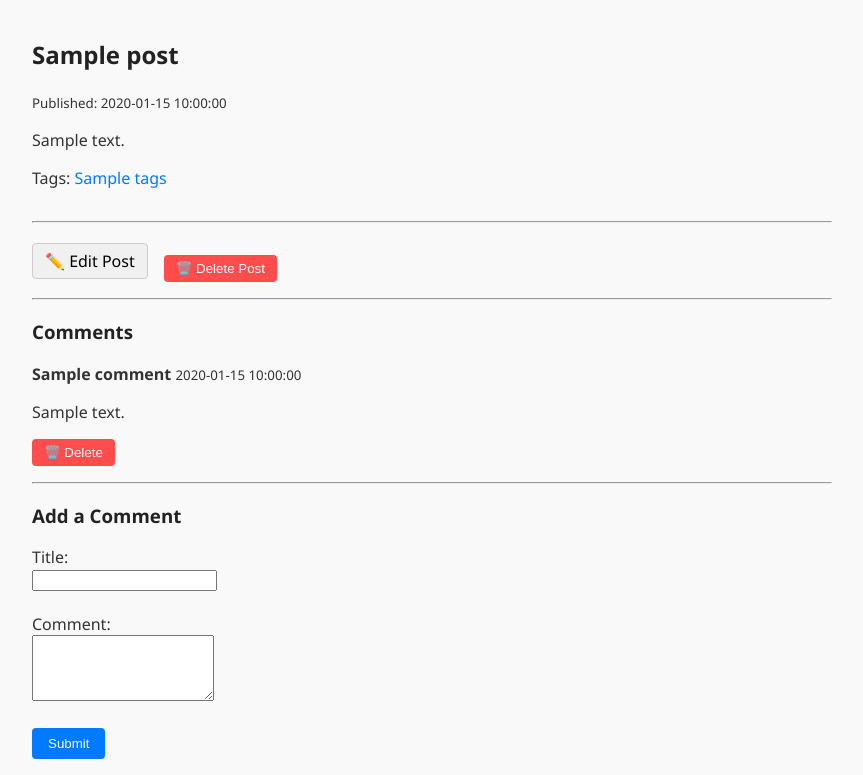
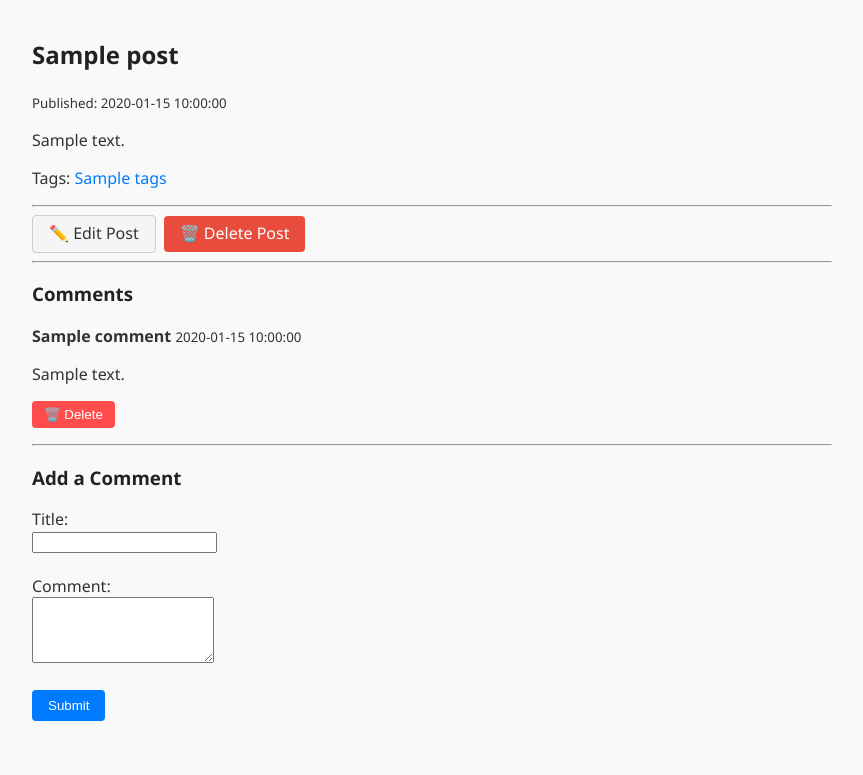
Before and after one commit to bjornum/main_assignment_blog, a Flask app: template app/templates/post_detail.html in a window 1280 px wide. Shown: the part 505-1280 px from the top of the page, without its empty margins (208-1071 px from the left). After the commit the page ends 1226 px from the top, so only its background shows below. Run offline with Flask 3, Linux system fonts and the light colour scheme; the visitor is signed in with stand-in values (Sample User, id 1); the template is opened without the code that fills it: most values are stand-ins (such as "Sample title", 1, 10 or a date in 2020).

Commit message:
Button alignment and css cleanup
Aligned the edit and delete button for admin.

Commented and cleaned the css up for now

```diff
--- a/app/static/style.css
+++ b/app/static/style.css
@@ -1,3 +1,7 @@
+/* ============================
+   Global Styles and Reset
+============================ */
+
 body {
   font-family: "Segoe UI", Tahoma, Geneva, Verdana, sans-serif;
   background-color: #f9f9f9;
@@ -5,6 +9,25 @@ body {
   margin: 0;
   padding: 0;
 }
+
+h1,
+h2,
+h3 {
+  color: #222;
+}
+
+a {
+  color: #007bff;
+  text-decoration: none;
+}
+
+a:hover {
+  text-decoration: underline;
+}
+
+/* ============================
+   Header Styles
+============================ */
 
 header {
   text-align: center;
@@ -30,24 +53,10 @@ main {
   padding: 1rem;
 }
 
-h1,
-h2,
-h3 {
-  color: #222;
-}
+/* ============================
+   Flash Messages
+============================ */
 
-a {
-  color: #007bff;
-  text-decoration: none;
-}
-
-a:hover {
-  text-decoration: underline;
-}
-
-article {
-  margin-bottom: 2rem;
-}
 .flashes {
   list-style: none;
   padding: 1rem;
@@ -56,10 +65,16 @@ article {
 .flashes li.success {
   color: green;
 }
+
 .flashes li.error {
   color: red;
 }
 
+/* ============================
+   Button Styles
+============================ */
+
+/* Generic button link style (Edit Post, etc.) */
 .button-link {
   background-color: #f0f0f0;
   padding: 6px 12px;
@@ -74,6 +89,7 @@ article {
   background-color: #e0e0e0;
 }
 
+/* Destructive action button (Delete Post) */
 .button-danger {
   background-color: #ff4d4d;
   color: white;
@@ -87,6 +103,7 @@ article {
   background-color: #d93636;
 }
 
+/* General button and submit styles */
 button,
 input[type="submit"] {
   background-color: #007bff;
@@ -102,13 +119,18 @@ input[type="submit"]:hover {
   background-color: #0056b3;
 }
 
-/* 404 page */
+/* ============================
+   404 Page Styling
+============================ */
+
 .title-404 {
   font-size: 4rem;
   margin-bottom: 0.5rem;
 }
 
-/* Search */
+/* ============================
+   Search Bar Styling
+============================ */
 
 .search-wrapper {
   position: relative;
@@ -148,6 +170,10 @@ input[type="submit"]:hover {
   pointer-events: none;
 }
 
+/* ============================
+   Post Card Styles
+============================ */
+
 .post {
   background-color: white;
   border-radius: 8px;
@@ -156,7 +182,7 @@ input[type="submit"]:hover {
   margin-bottom: 1.5rem;
 }
 
-/* Making the images from picsum more scalable */
+/* Responsive image for post thumbnails */
 .post img {
   width: 100%;
   max-height: 250px;
@@ -165,6 +191,46 @@ input[type="submit"]:hover {
   margin-bottom: 1rem;
 }
 
-form {
-  margin-top: 1rem;
+/* Post buttons container (Edit/Delete) */
+.post-buttons {
+  display: flex;
+  gap: 0.5rem;
+  align-items: center;
 }
+
+/* Button alignment within post buttons */
+.post-buttons a.button-link,
+.post-buttons form button {
+  display: inline-flex;
+  align-items: center;
+  justify-content: center;
+  padding: 0.5rem 1rem;
+  border-radius: 4px;
+  font-size: 1rem;
+  font-family: inherit;
+  line-height: 1.2;
+}
+
+/* Specific styles for the Edit Post link */
+.post-buttons a.button-link {
+  background-color: #f5f5f5;
+  border: 1px solid #ccc;
+  color: #333;
+  text-decoration: none;
+}
+
+.post-buttons a.button-link:hover {
+  background-color: #e2e2e2;
+}
+
+/* Specific styles for the Delete Post button */
+.post-buttons form button {
+  background-color: #e74c3c;
+  color: white;
+  border: none;
+  cursor: pointer;
+}
+
+.post-buttons form button:hover {
+  background-color: #c0392b;
+}
--- a/app/templates/home.html
+++ b/app/templates/home.html
@@ -1,6 +1,5 @@
 {% extends "base.html" %} {% block title %}Home{% endblock %} {% block content
 %}
-<a href="{{ url_for('main.create_post') }}">+ Create New Post</a>
 <form id="searchForm" class="search-input-container">
   <div class="search-wrapper">
     <span class="search-icon">🔍</span>
--- a/app/templates/post_detail.html
+++ b/app/templates/post_detail.html
@@ -25,7 +25,7 @@ block content %}
 <hr />
 
 {% if session.role == 'admin' %}
-<div style="margin: 1em 0; display: flex; gap: 1rem; align-items: center">
+<div class="post-buttons">
   <a
     href="{{ url_for('main.edit_post', post_id=post['id']) }}"
     class="button-link"
```
